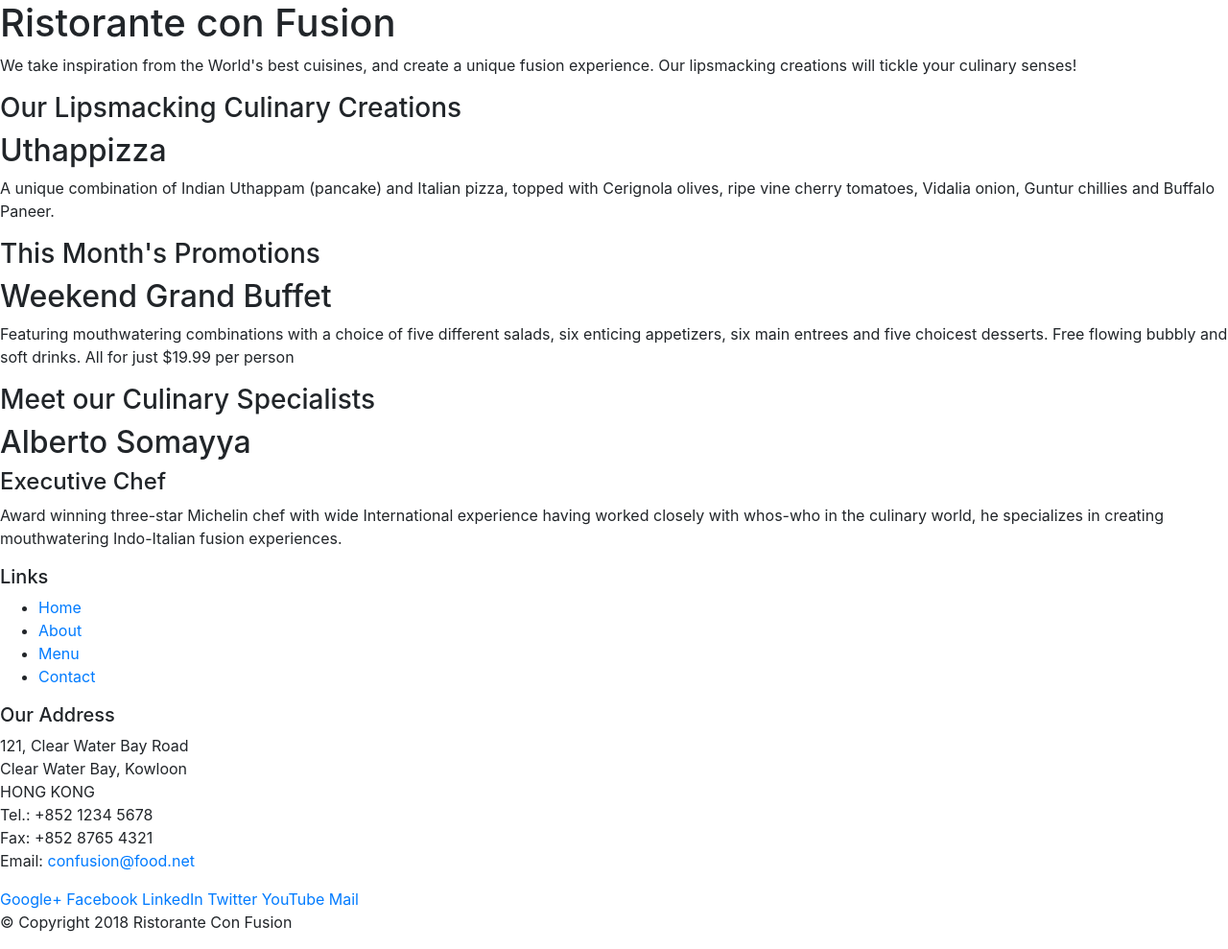
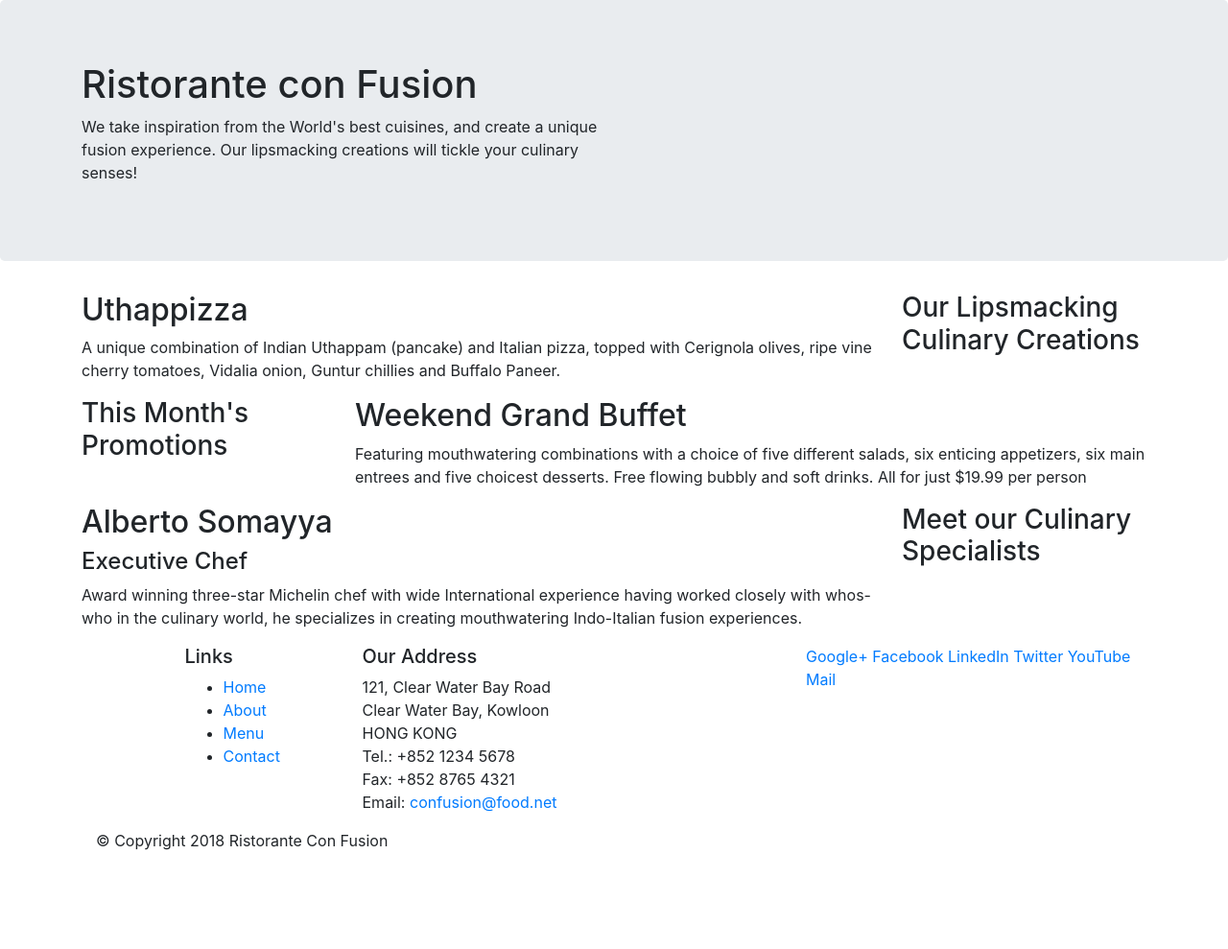
Before and after one commit to tanishksahni/conFusion-Bootstrap4-, a website: page index.html in a window 1280 px wide. Shown: the whole page at 96% size. After the commit the page ends 904 px from the top, so only its background shows below. Drawn offline with nearby package versions, Linux system fonts and the light colour scheme.

Commit message:
Bootstrap: Grid Part-1

```diff
--- a/index.html
+++ b/index.html
@@ -13,57 +13,57 @@
 
 <body>
 
-    <header>
-        <div>
-            <div>
-                <div>
+    <header class="jumbotron">
+        <div class="container">
+            <div class="row">
+                <div class="col-12 col-sm-6">
                     <h1>Ristorante con Fusion</h1>
                     <p>We take inspiration from the World's best cuisines, and create a unique fusion experience. Our lipsmacking creations will tickle your culinary senses!</p>
                 </div>
-                <div>
+                <div class="col-12 col-sm">
                 </div>
             </div>
         </div>
     </header>
 
-    <div>
-        <div>
-            <div>
+    <div class="container">
+        <div class="row">
+            <div class="col-12 col-sm-4 order-sm-last col-md-3">
                 <h3>Our Lipsmacking Culinary Creations</h3>
             </div>
-            <div>
+            <div class="col col-sm order-sm-first col-md">
                 <h2>Uthappizza</h2>
                 <p>A unique combination of Indian Uthappam (pancake) and Italian pizza, topped with Cerignola olives, ripe vine cherry tomatoes, Vidalia onion, Guntur chillies and Buffalo Paneer.</p>
             </div>
         </div>
 
 
-        <div>
-            <div>
+        <div class="row">
+            <div class="col-12 col-sm-4 col-md-3">
                 <h3>This Month's Promotions</h3>
             </div>
-            <div>
+            <div class="col col-sm col-md">
                 <h2>Weekend Grand Buffet</h2>
                 <p>Featuring mouthwatering combinations with a choice of five different salads, six enticing appetizers, six main entrees and five choicest desserts. Free flowing bubbly and soft drinks. All for just $19.99 per person </p>
             </div>
         </div>
 
-        <div>
-            <div>
+        <div class="row">
+            <div class="col-12 col-sm-4 order-sm-last col-md-3">
                 <h3>Meet our Culinary Specialists</h3>
             </div>
-            <div>
+            <div class="col col-sm order-sm-first col-md">
                 <h2>Alberto Somayya</h2>
                 <h4>Executive Chef</h4>
                 <p>Award winning three-star Michelin chef with wide International experience having worked closely with whos-who in the culinary world, he specializes in creating mouthwatering Indo-Italian fusion experiences. </p>
             </div>
-        </div>
+        </divclass>
     </div>
 
     <footer>
-        <div>
-            <div>
-                <div>
+        <div class="container">
+            <div class="row">
+                <div class="col-4 offset-1 col-sm-2">
                     <h5>Links</h5>
                     <ul>
                         <li><a href="#">Home</a></li>
@@ -72,7 +72,7 @@
                         <li><a href="#">Contact</a></li>
                     </ul>
                 </div>
-                <div>
+                <div class="col-7 col-sm-5">
                     <h5>Our Address</h5>
                     <address>
 		              121, Clear Water Bay Road<br>
@@ -83,7 +83,7 @@
 		              Email: <a href="mailto:confusion@food.net">confusion@food.net</a>
 		           </address>
                 </div>
-                <div>
+                <div class="col-12 col-sm-4">
                     <div>
                         <a href="http://google.com/+">Google+</a>
                         <a href="http://www.facebook.com/profile.php?id=">Facebook</a>
@@ -94,8 +94,8 @@
                     </div>
                 </div>
            </div>
-           <div>
-                <div>
+           <div class="row">
+                <div class="col-auto">
                     <p>© Copyright 2018 Ristorante Con Fusion</p>
                 </div>
            </div>
```
